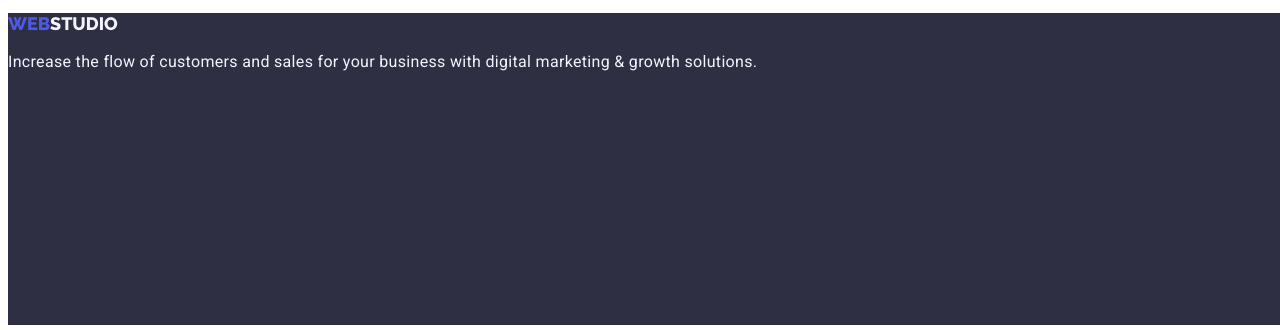
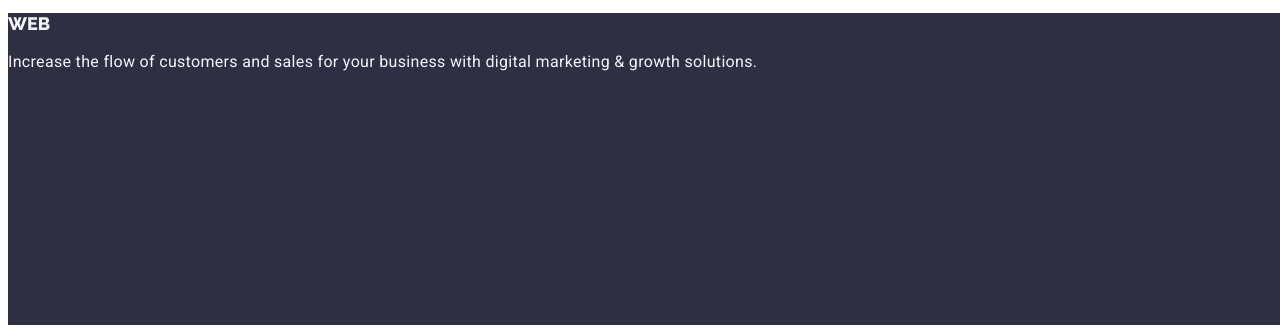
Before and after one commit to AnastasiaBndr/goit-markup-hw-02, a plain HTML site: page portfolio.html in a window 1280 px wide. Shown: the part 4238-4568 px from the top of the page. Drawn offline with Linux system fonts and the light colour scheme.

Commit message:
updating

```diff
--- a/css/styles.css
+++ b/css/styles.css
@@ -14,6 +14,9 @@ body {
   text-align: center;
   letter-spacing: 0.02em;
   text-transform: capitalize;
+}
+.studio-color {
+  color: #2e2f42;
 }
 .small-title {
   font-family: "Roboto", sans-serif;
@@ -134,6 +137,10 @@ body {
 /* ==================FOOTER================== */
 
 .page-footer {
+  font-family: "Raleway", sans-serif;
+  line-height: 1.17;
+  letter-spacing: 0.03;
+  color: #4d5ae5;
   width: 1440px;
   height: 312px;
   left: 0px;
--- a/portfolio.html
+++ b/portfolio.html
@@ -24,7 +24,7 @@
     <header class="page-header">
       <nav class="page-nav">
         <a href="./index.html" class="logo"
-          >Web<span style="color: #2e2f42">Studio</span></a
+          >Web<span class="studio-color">Studio</span></a
         >
         <ul class="menu list">
           <li class="menu-item">
@@ -175,9 +175,9 @@
       </section>
     </main>
     <!-- Footer -->
-    <footer class="page-footer">
+    <footer class="page-footer link">
       <a href="./index.html" class="logo logo-dark-theme"
-        ><span style="color: #4d5ae5">Web</span>Studio</a
+        >Web<span class="studio-color">Studio</span></a
       >
       <p class="small-descr small-descr-dark-theme">
         Increase the flow of customers and sales for your business with digital
```
Also changed, not shown: index.html (+2 -2 lines).
